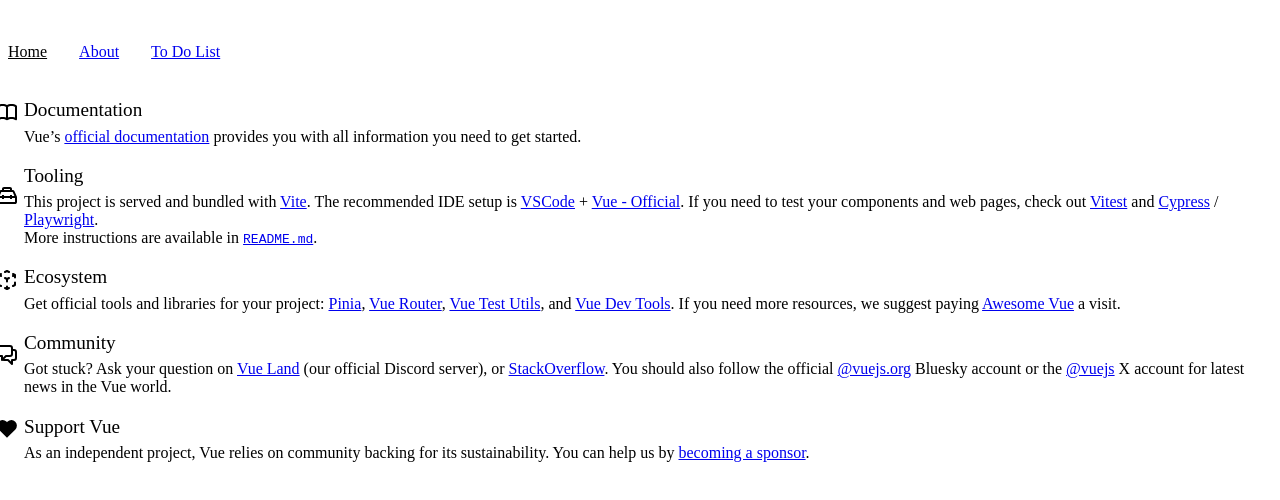
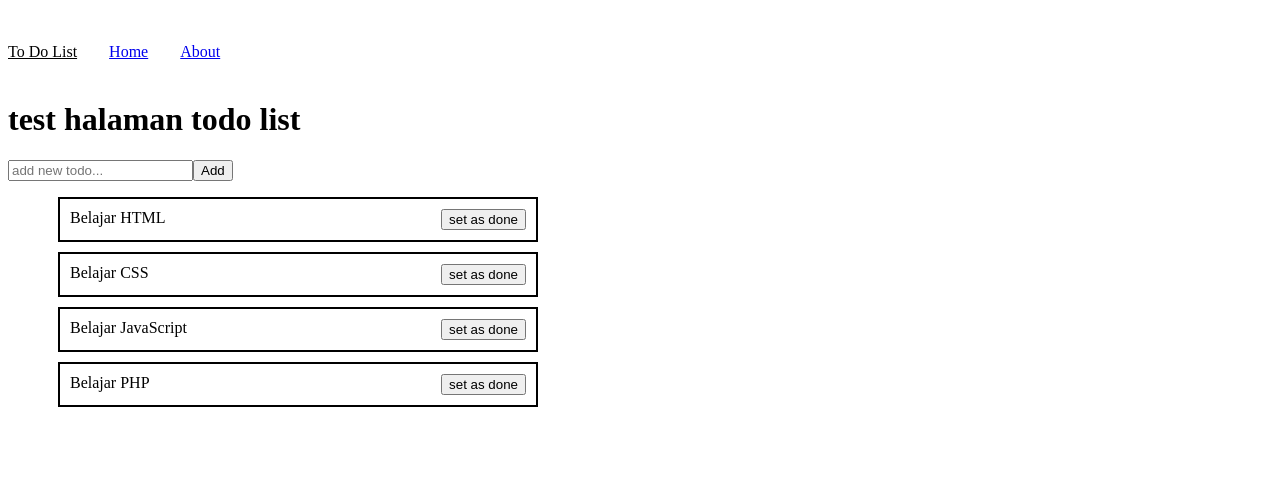
Before and after one commit to Yusak-code/web1, a Vue app in the folder web-project2/: page / in a window 1280 px wide. Shown: the top 500 px of the page. Built offline with nearby package versions, Linux system fonts and the light colour scheme.

Commit message:
membuat halaman todolist menjadi halaman utama

```diff
--- a/web-project2/src/App.vue
+++ b/web-project2/src/App.vue
@@ -5,10 +5,10 @@
 
 <template>
   <header>
-   <nav>
-        <RouterLink to="/">Home</RouterLink>
+    <nav>
+        <RouterLink to="/">To Do List</RouterLink>
+        <RouterLink to="/home">Home</RouterLink>
         <RouterLink to="/about">About</RouterLink>
-        <RouterLink to="/todolist">To Do List</RouterLink>
 
       </nav>
   </header>
--- a/web-project2/src/router/index.js
+++ b/web-project2/src/router/index.js
@@ -6,7 +6,7 @@
   history: createWebHistory(import.meta.env.BASE_URL),
   routes: [
     {
-      path: '/',
+      path: '/home',
       name: 'home',
       component: HomeView,
     },
@@ -19,7 +19,7 @@
       component: () => import('../views/AboutView.vue'),
     },
     {
-      path: '/todolist',
+      path: '/',
       name: 'todo',
       component: TodoView,
     },
```
